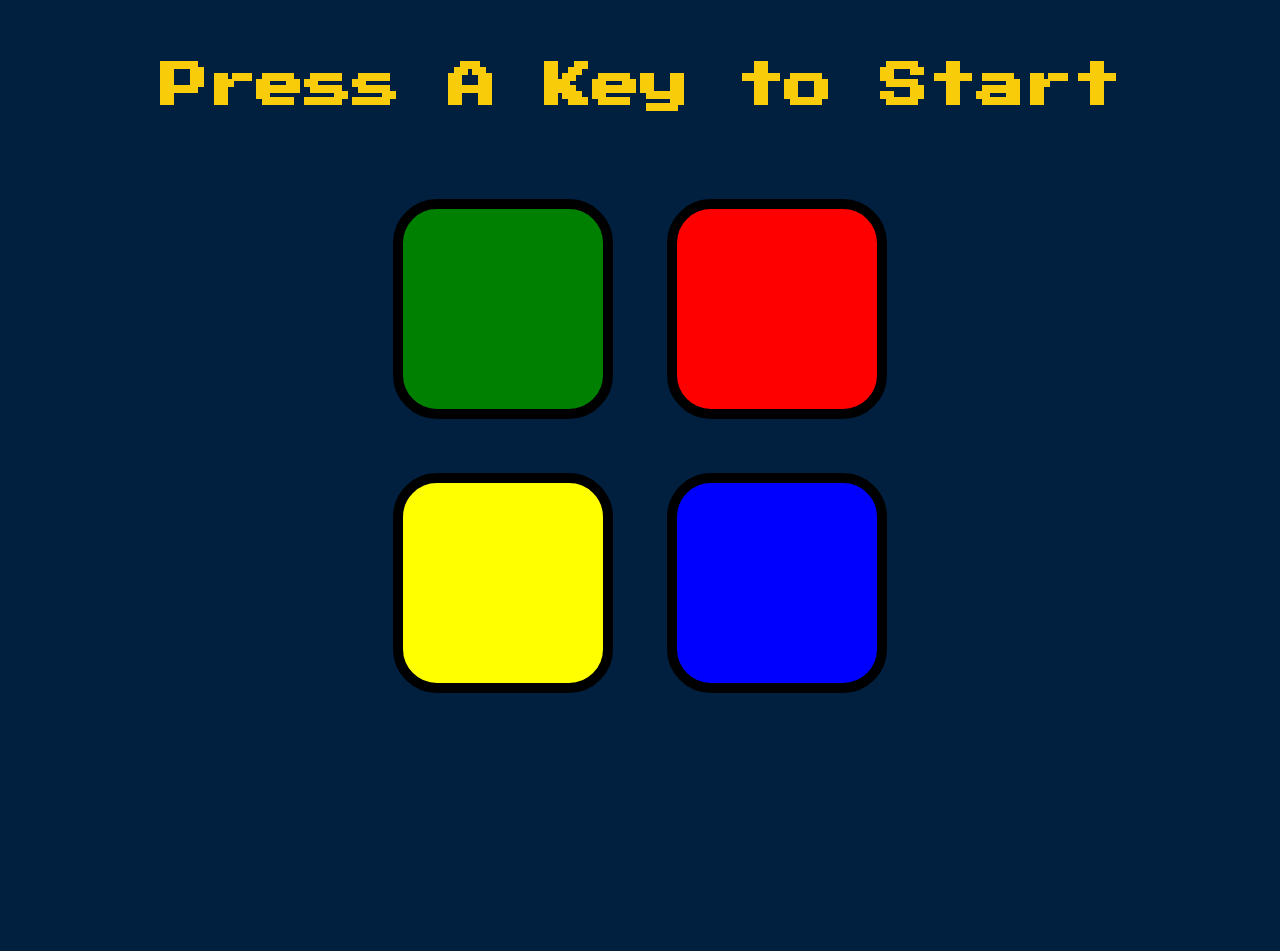
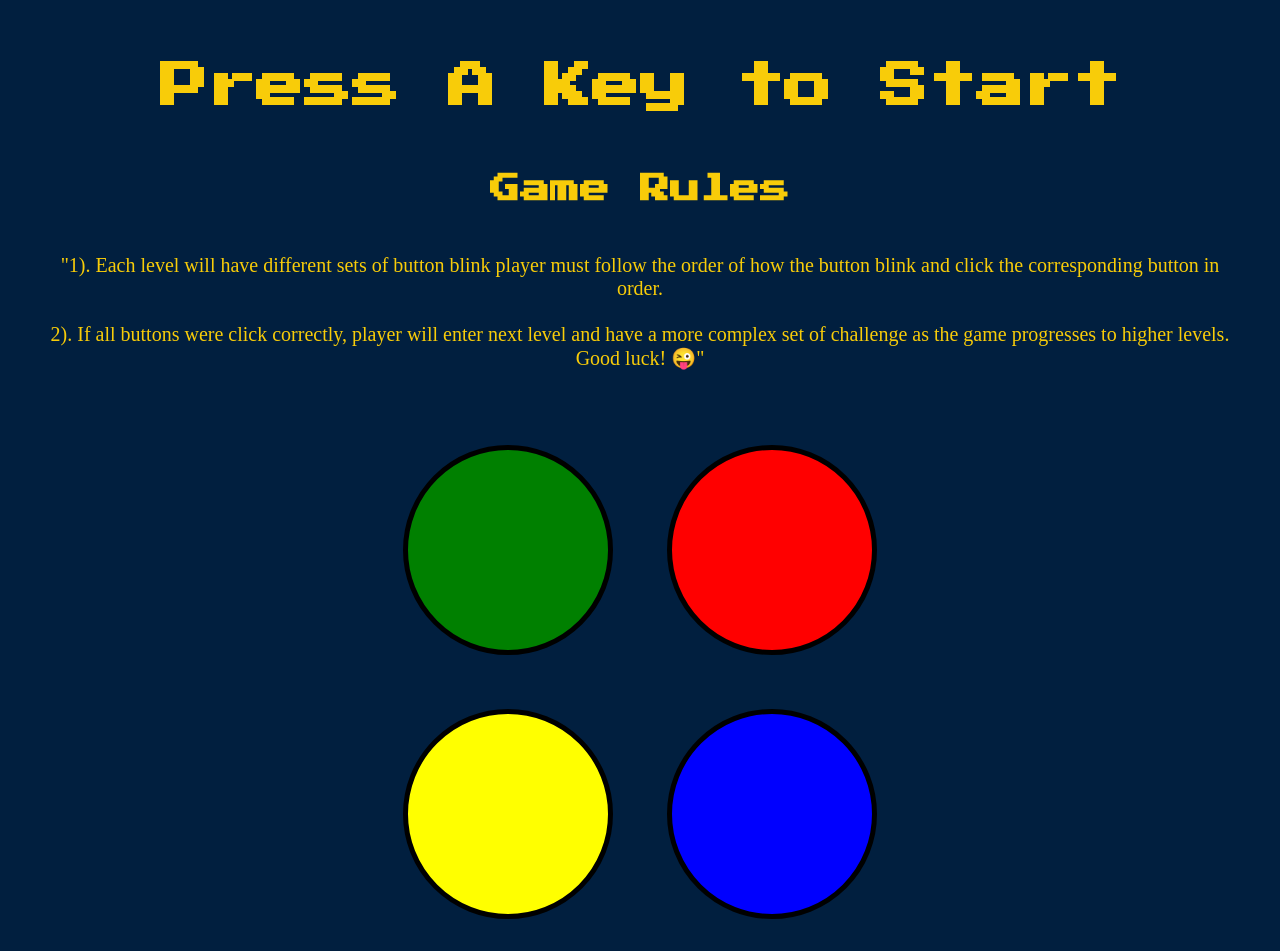
Before and after one commit to vinayyy09/game, a plain HTML site: page index.html in a window 1280 px wide. Before the commit the page ends 800 px from the top, so only its background shows below. Drawn offline with nearby package versions, Linux system fonts and the light colour scheme.

Commit message:
added rules

```diff
--- a/index.html
+++ b/index.html
@@ -10,6 +10,20 @@
 
 <body>
   <h1 id="level-title">Press A Key to Start</h1>
+
+  <div class="rules">
+
+    <div class="rules">
+      <h1 class="gr">Game Rules</h1>
+      <p>"1). Each level will have different sets of button blink
+        player must follow the order of how the button blink and click the corresponding button in order.<br> <br>
+
+         2). If all buttons were click correctly, player will enter next level and have a more complex set of challenge as the game progresses to higher levels.
+        Good luck! 😜"</p>
+    </div>
+  </div>
+
+
   <div class="container">
     <div lass="row">
 
@@ -35,6 +49,7 @@
 
   </div>
 
+
   <script src="https://ajax.googleapis.com/ajax/libs/jquery/3.3.1/jquery.min.js"></script>
   <script src="game.js" charset="utf-8"></script>
 
--- a/styles.css
+++ b/styles.css
@@ -7,6 +7,21 @@ body {
   font-family: 'Press Start 2P', cursive;
   font-size: 3rem;
   margin:  5%;
+  color: #f8cc09;
+}
+
+p {
+  font-family: 'Times New Roman', Times, serif;
+  font-size: 20px;
+  padding: 30px;
+}
+
+.gr {
+  font-family: 'Press Start 2P', cursive;
+  font-size: 30px;
+}
+
+.rules {
   color: #f8cc09;
 }
 
@@ -22,7 +37,7 @@ body {
   display: inline-block;
   height: 200px;
   width: 200px;
-  border: 10px solid black;
+  border: 5px solid black;
   border-radius: 20%;
 }
 
@@ -33,18 +48,22 @@ body {
 
 .red {
   background-color: red;
+  border-radius: 50%;
 }
 
 .green {
   background-color: green;
+  border-radius: 50%;
 }
 
 .blue {
   background-color: blue;
+  border-radius: 50%;
 }
 
 .yellow {
   background-color: yellow;
+  border-radius: 50%;
 }
 
 .pressed {
```
